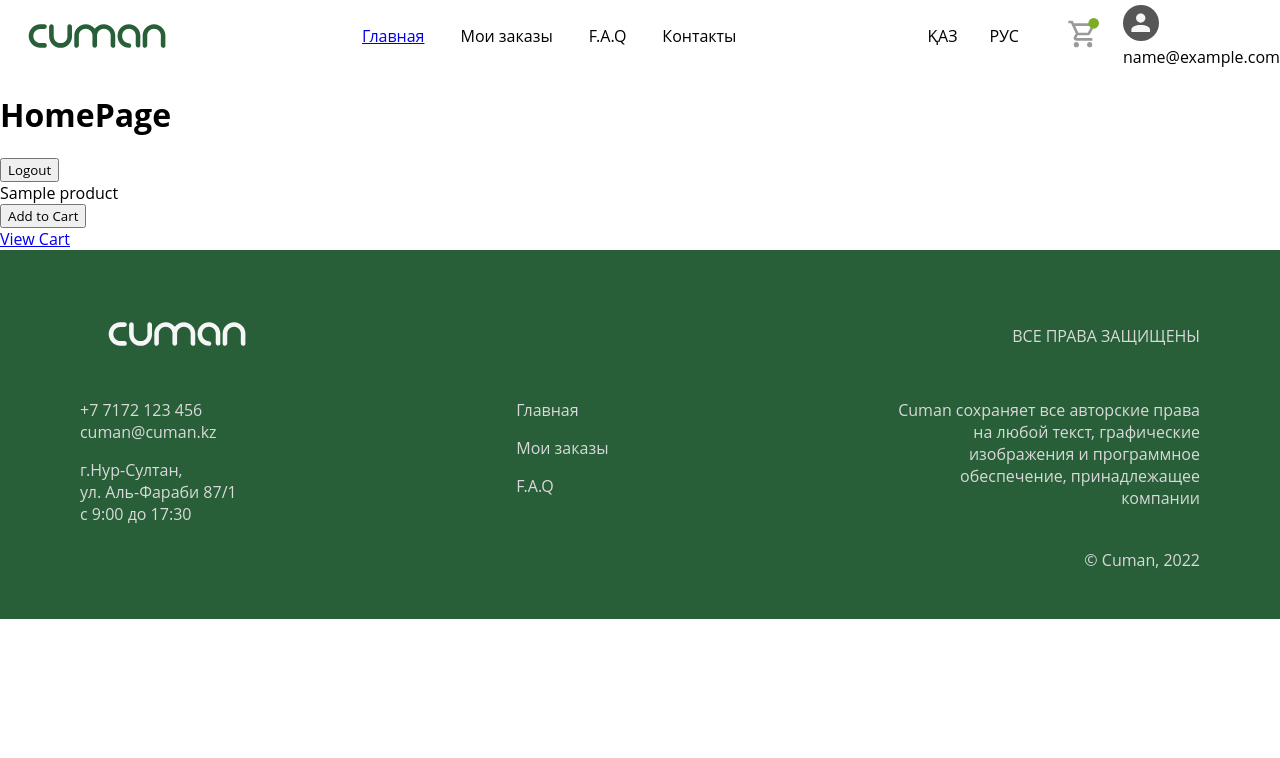
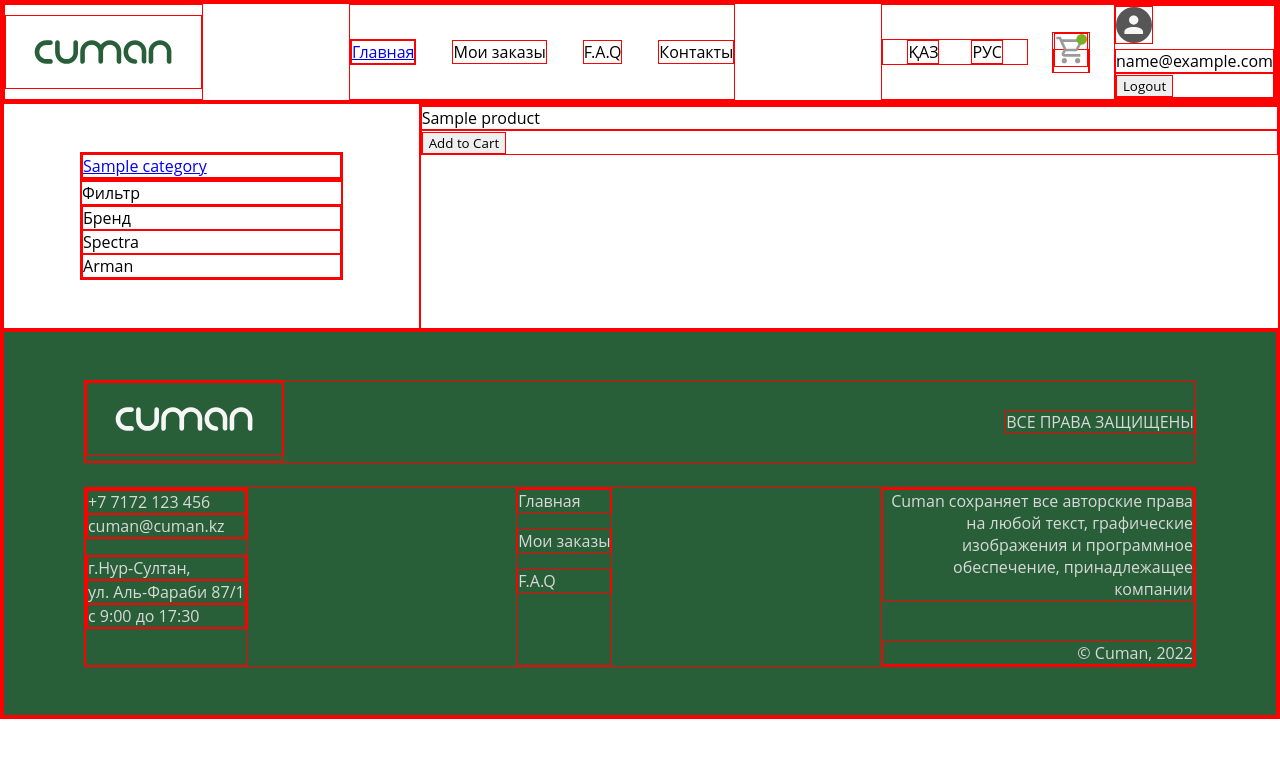
Before and after one commit to jacksylyk/B2B_website, a Django app: page / in a window 1280 px wide. Shown: the top 758 px of the page. Run offline with Django 4.2, Linux system fonts and the light colour scheme; a user stored in the database is signed in; tables that the repository leaves empty hold one stand-in row (values such as "Sample post").

Commit message:
Category detail page without front

```diff
--- /dev/null
+++ b/static/common/css/home.css
@@ -0,0 +1,23 @@
+*{
+    border: 1px solid red;
+}
+.home{
+    display: flex;
+    width: 100%;
+}
+
+.side{
+    width: calc(28.3125rem - 9.5rem);
+    /*width: 28.3125rem;*/
+    padding: 3rem 4.75rem;
+}
+
+.side > .categories {
+    display: flex;
+    flex-direction: column;
+    gap: 1.5rem;
+}
+
+.base{
+    width: 61.4rem;
+}
--- a/store/urls.py
+++ b/store/urls.py
@@ -6,9 +6,10 @@ from store import views
 app_name = 'store'
 urlpatterns = [
 
-    path('', views.index, name='index'),
+    path('', views.category_detail, name='index', kwargs={'category_id': 1}),
     path('add_to_cart/<int:product_id>/', views.add_to_cart, name='add_to_cart'),
     path("remove/<int:cart_item_id>/", views.remove_from_cart, name="remove_from_cart"),
     path("cart/<int:cart_id>/", views.cart_detail, name="cart_detail"),
     path('update_cart/<int:item_id>/', views.update_cart, name='update_cart'),
+    path('category/<int:category_id>/', views.category_detail, name='category_detail'),
 ]
--- a/store/views.py
+++ b/store/views.py
@@ -6,9 +6,16 @@ from django.contrib.auth.decorators import login_required
 from django.contrib import messages
 
 
-def index(request):
-    products = Product.objects.all()
-    return render(request, 'store/home.html', {'products': products})
+def category_detail(request, category_id=None):
+    default_category_id = 1
+    if category_id is None:
+        category_id = default_category_id
+
+    category = get_object_or_404(Category, id=category_id)
+    products = Product.objects.filter(category=category)
+    categories = Category.objects.all()
+
+    return render(request, 'store/home.html', {'category': category, 'products': products, 'categories': categories})
 
 
 @login_required
--- a/templates/base.html
+++ b/templates/base.html
@@ -4,19 +4,22 @@
 
 <head>
     <meta charset="UTF-8">
-    <title>Home</title>
+    <title>{% block title %}{% endblock %}</title>
     <link rel="stylesheet" href="{% static '/common/css/base.css' %}">
     <link rel="stylesheet" href="{% static '/common/css/footer.css' %}">
     <link rel="stylesheet" href="{% static '/common/css/nav.css' %}">
+    {% block styles %}{% endblock %}
 </head>
 <body>
 <nav>
     <div class="container">
         <div class="logo">
-            <img src="{% static 'common/images/logo_nav.svg'%}" alt="logo navbar">
+            <img src="{% static 'common/images/logo_nav.svg' %}" alt="logo navbar">
         </div>
         <div class="menu">
-            <a href="{% url 'store:index' %}"><div class="element">Главная</div></a>
+            <a href="{% url 'store:index' %}">
+                <div class="element">Главная</div>
+            </a>
             <div class="element">Мои заказы</div>
             <div class="element">F.A.Q</div>
             <div class="element">Контакты</div>
@@ -27,11 +30,24 @@
                 <div>РУС</div>
             </div>
             <div class="cart">
-                <img src="{% static 'common/images/basket.svg'%}" alt="ico cart">
+                {% if user.is_authenticated %}
+                    {% with user_cart=user.cart %}
+                        <a href="{% url 'store:cart_detail' cart_id=user_cart.id %}"><img src="{% static 'common/images/basket.svg' %}" alt="ico cart"></a>
+                    {% endwith %}
+                {% endif %}
+
             </div>
             <div class="user">
-                <img src="{% static 'common/images/user.svg'%}" alt="ico user">
+                <img src="{% static 'common/images/user.svg' %}" alt="ico user">
                 <div class="user">{{ user }}</div>
+                {% if user.is_authenticated %}
+                    <form method="post" action="{% url 'logout' %}">
+                        {% csrf_token %}
+                        <button type="submit">Logout</button>
+                    </form>
+                {% else %}
+                    <a href="{% url 'login' %}">Login</a> | <a href="{% url 'register' %}">Register</a>
+                {% endif %}
             </div>
         </div>
     </div>
@@ -42,7 +58,7 @@
     <div class="container">
         <div class="head">
             <div class="logo">
-                <img src="{% static 'common/images/logo_footer.svg'%}" alt="logo footer">
+                <img src="{% static 'common/images/logo_footer.svg' %}" alt="logo footer">
             </div>
             <div class="copyright">
                 ВСЕ ПРАВА ЗАЩИЩЕНЫ
@@ -67,7 +83,8 @@
             </div>
             <div class="copyright-text">
                 <div class="body">
-                    Cuman сохраняет все авторские права на любой текст, графические изображения и программное обеспечение, принадлежащее компании
+                    Cuman сохраняет все авторские права на любой текст, графические изображения и программное
+                    обеспечение, принадлежащее компании
                 </div>
                 <div class="footer">
                     © Cuman, 2022
--- a/templates/store/home.html
+++ b/templates/store/home.html
@@ -1,17 +1,28 @@
 {% extends 'base.html' %}
+{% load static %}
+{% block title %}Home{% endblock title %}
+{% block styles %}
+    <link rel="stylesheet" href="{% static '/common/css/home.css' %}">
+{% endblock styles %}
 {% block content %}
-    <div class="container">
-        <h1>HomePage</h1>
-        {{ message }}
-        {% if user.is_authenticated %}
-            <form method="post" action="{% url 'logout' %}">
-                {% csrf_token %}
-                <button type="submit">Logout</button>
-            </form>
-        {% else %}
-            <a href="{% url 'login' %}">Login</a> | <a href="{% url 'register' %}">Register</a>
-        {% endif %}
-        <div class="container">
+    <div class="container home">
+        <div class="side">
+            <div class="categories">
+                {% for category in categories %}
+                        <a href="{% url 'store:category_detail' category.id %}"> <div class="category">{{ category.name }}</div></a>
+                {% endfor %}
+            </div>
+            <div class="filters">
+                <div class="title">Фильтр</div>
+                <div class="filter">
+                    <div class="title">Бренд</div>
+                    <div class="element">Spectra</div>
+                    <div class="element">Arman</div>
+                </div>
+            </div>
+        </div>
+        <div class="base">
+            <div class="title"></div>
             {% for product in products %}
                 <div class="product">
                     {{ product }}
@@ -24,10 +35,6 @@
                 {% endif %}
             {% endfor %}
         </div>
-        {% if user.is_authenticated %}
-            {% with user_cart=user.cart %}
-                <a href="{% url 'store:cart_detail' cart_id=user_cart.id %}">View Cart</a>
-            {% endwith %}
-        {% endif %}
+
     </div>
 {% endblock %}
```
